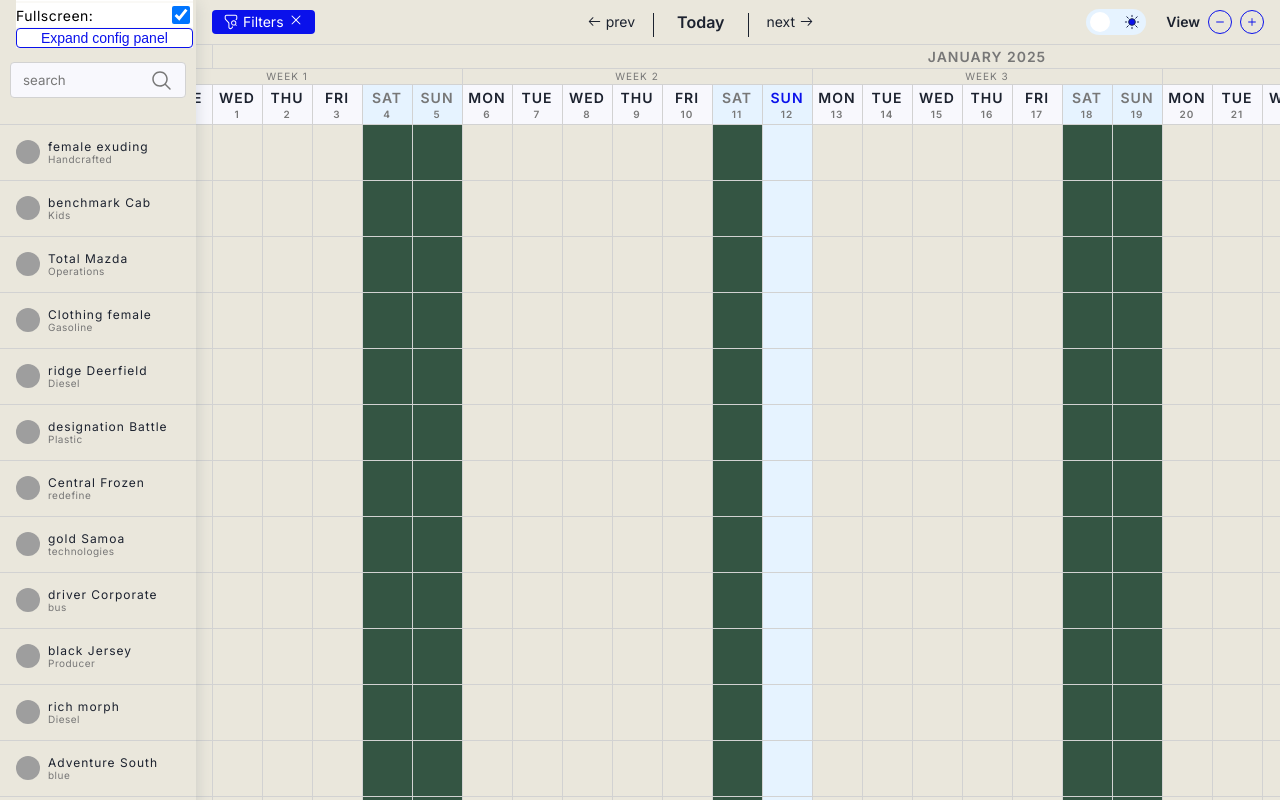
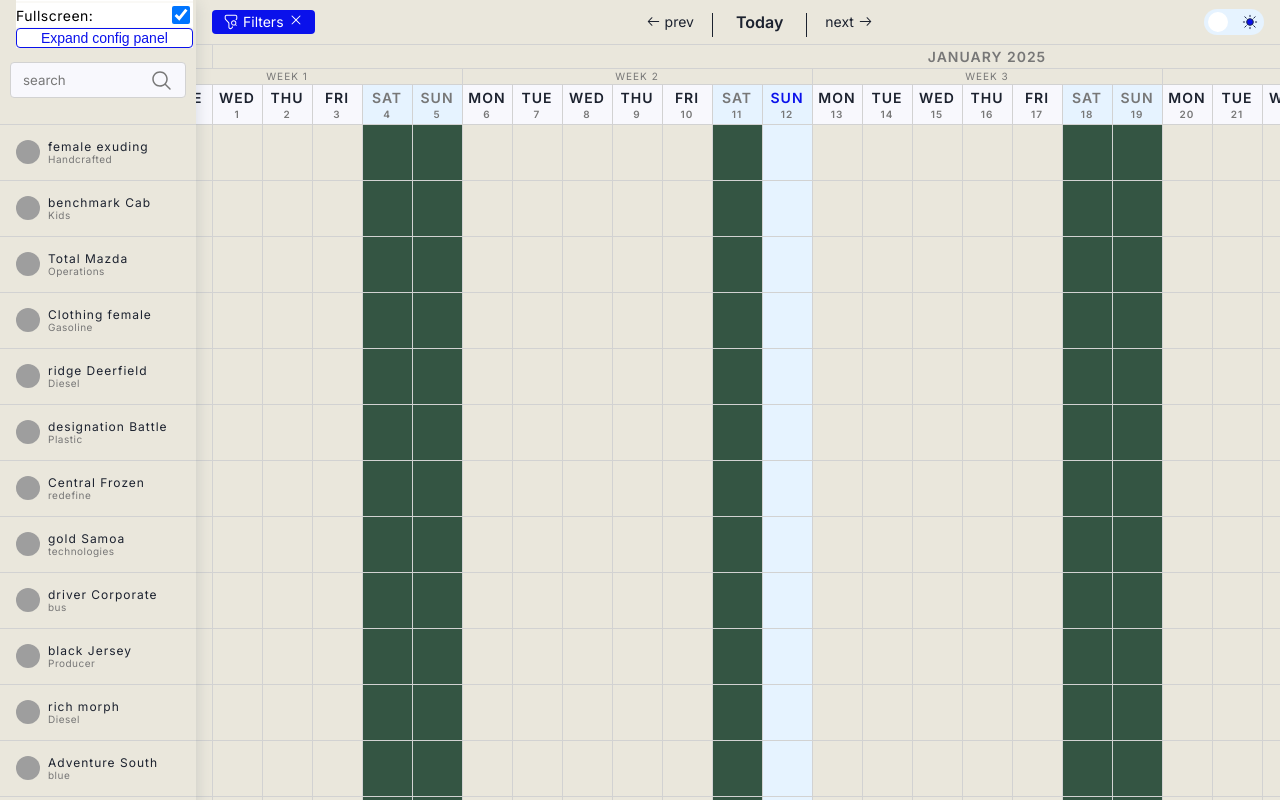
Before and after one commit to yaswanthBonumaddi/calendar, a React (Vite) app: page / in a window 1280 px wide. Built offline with nearby package versions, Linux system fonts and the light colour scheme; grey boxes are pictures that could not be loaded.

Commit message:
fix: small changes

```diff
--- a/src/components/Calendar/Header/Topbar/Topbar.tsx
+++ b/src/components/Calendar/Header/Topbar/Topbar.tsx
@@ -1,3 +1,4 @@
+/* eslint-disable no-unused-vars */
 import { useTheme } from "styled-components";
 import { FC, MouseEventHandler } from "react";
 import { Icon, IconButton, Toggle } from "@/components";
@@ -8,6 +9,7 @@ import {
   Wrapper,
   NavBtn,
   Today,
+  // eslint-disable-next-line no-unused-vars
   Zoom,
   Filters,
   OptionsContainer
@@ -69,7 +71,7 @@ const Topbar: FC<TopbarProps> = ({ width, showThemeToggle, toggleTheme }) => {
       </NavigationWrapper>
       <OptionsContainer>
         {showThemeToggle && <Toggle toggleTheme={toggleTheme} />}
-        <Zoom>
+        {/* <Zoom>
           {topbar.view}
           <IconButton
             isDisabled={!isPrevZoom}
@@ -85,7 +87,7 @@ const Topbar: FC<TopbarProps> = ({ width, showThemeToggle, toggleTheme }) => {
             iconName="add"
             width="14"
           />
-        </Zoom>
+        </Zoom> */}
       </OptionsContainer>
     </Wrapper>
   );
```
